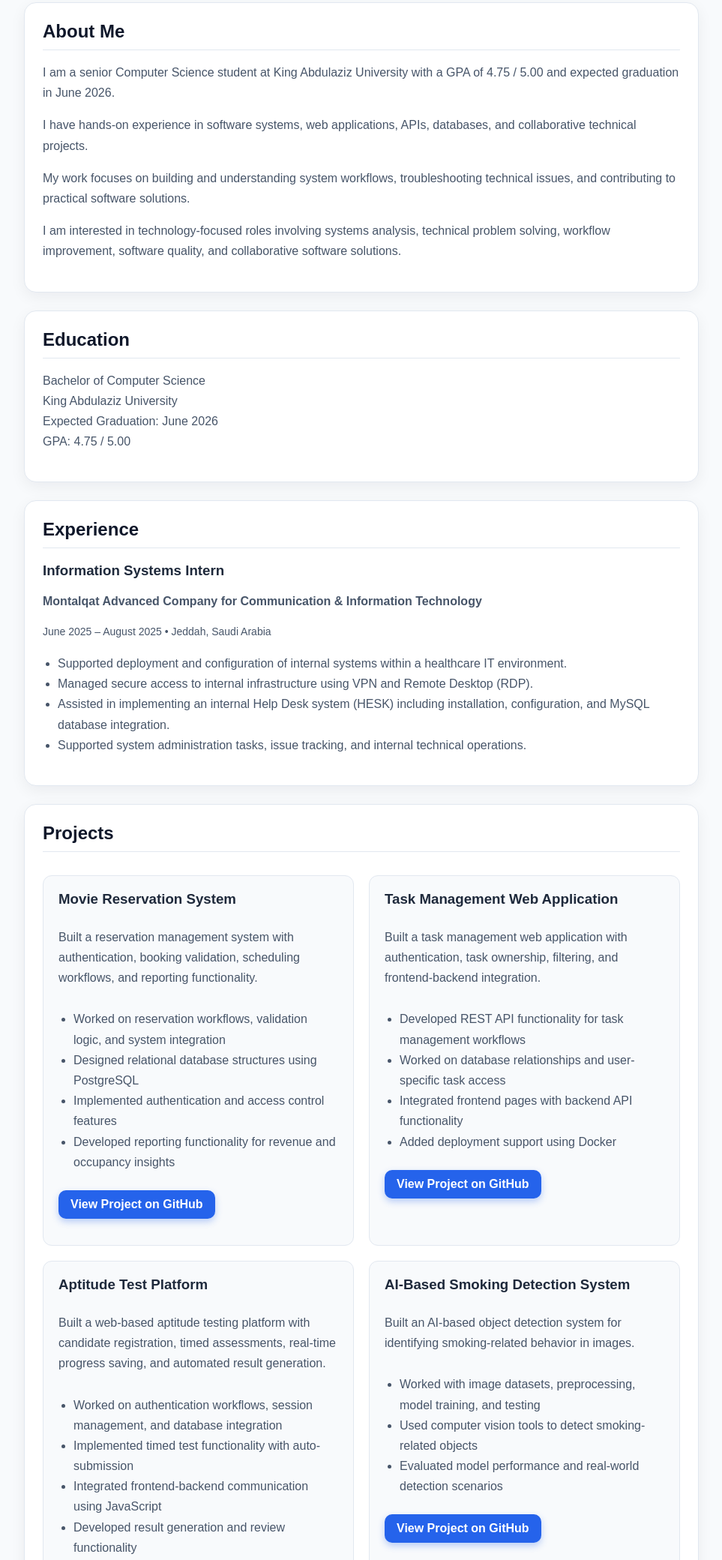
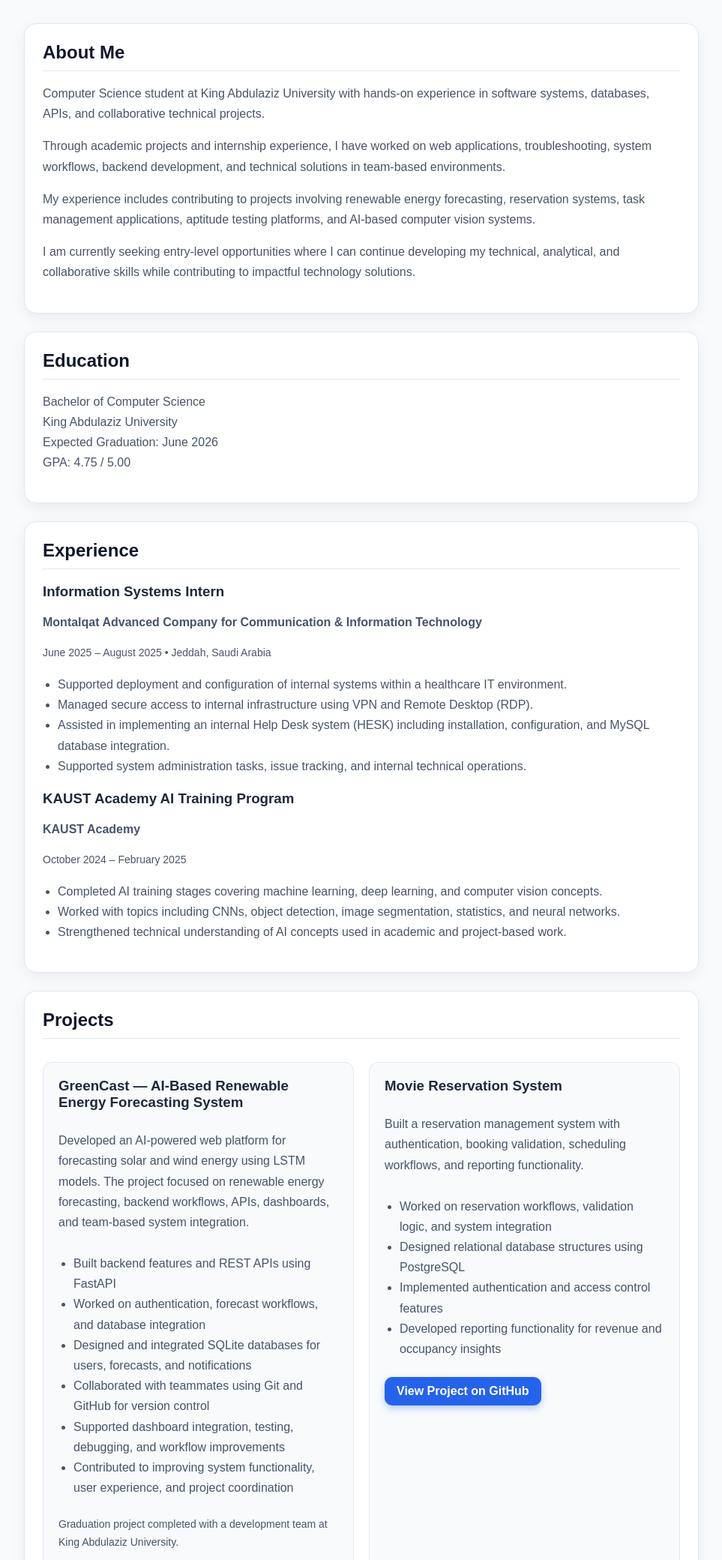
Before and after one commit to HossamAmasha/hossamamasha.github.io, a plain HTML site: page index.html in a window 1280 px wide. Shown: the part 358-2438 px from the top of the page at 75% size, without its empty margins (158-1121 px from the left). Drawn offline with Linux system fonts and the light colour scheme.

Commit message:
Added graduation project

```diff
--- a/index.html
+++ b/index.html
@@ -17,15 +17,18 @@
 
         <div class="nav">
             <a href="#about">About</a>
+            <a href="#education">Education</a>
             <a href="#experience">Experience</a>
             <a href="#projects">Projects</a>
             <a href="#skills">Skills</a>
-            <a href="#education">Education</a>
         </div>
 
         <div class="header">
             <h1>Hossam Amasha</h1>
-            <p class="title">Computer Science Student | Systems-Oriented Projects & Software Solutions</p>
+            <p class="title">
+                Computer Science Student | Backend Development, APIs & Database Systems | Interested in Business
+                Analysis, Technical Consulting
+            </p>
             <p>Computer Science Student at King Abdulaziz University</p>
 
 
@@ -51,24 +54,25 @@
             <h2>About Me</h2>
 
             <p>
-                I am a senior Computer Science student at King Abdulaziz University with a GPA of 4.75 / 5.00 and
-                expected graduation in June 2026.
+                Computer Science student at King Abdulaziz University with hands-on experience in software systems,
+                databases, APIs, and collaborative technical projects.
             </p>
 
             <p>
-                I have hands-on experience in software systems, web applications, APIs, databases, and collaborative
-                technical projects.
+                Through academic projects and internship experience, I have worked on web applications,
+                troubleshooting, system workflows, backend development, and technical solutions in team-based
+                environments.
             </p>
 
             <p>
-                My work focuses on building and understanding system workflows, troubleshooting technical issues, and
-                contributing to practical software solutions.
+                My experience includes contributing to projects involving renewable energy forecasting,
+                reservation systems, task management applications, aptitude testing platforms, and AI-based computer
+                vision systems.
             </p>
 
             <p>
-                I am interested in technology-focused roles involving systems analysis, technical problem solving,
-                workflow improvement, software quality, and collaborative software solutions.
-
+                I am currently seeking entry-level opportunities where I can continue developing my technical,
+                analytical, and collaborative skills while contributing to impactful technology solutions.
             </p>
         </div>
 
@@ -108,12 +112,62 @@
                 </ul>
 
             </div>
+
+            <div class="experience-item">
+
+                <h3>KAUST Academy AI Training Program</h3>
+
+                <p class="experience-company">
+                    KAUST Academy
+                </p>
+
+                <p class="experience-date">
+                    October 2024 – February 2025
+                </p>
+
+                <ul>
+                    <li>Completed AI training stages covering machine learning, deep learning, and computer vision
+                        concepts.</li>
+                    <li>Worked with topics including CNNs, object detection, image segmentation, statistics, and neural
+                        networks.</li>
+                    <li>Strengthened technical understanding of AI concepts used in academic and project-based work.
+                    </li>
+                </ul>
+
+            </div>
+
         </div>
 
         <div class="section" id="projects">
             <h2>Projects</h2>
 
             <div class="projects-grid">
+
+                <div class="project-card">
+
+                    <h3>GreenCast — AI-Based Renewable Energy Forecasting System</h3>
+
+                    <p>
+                        Developed an AI-powered web platform for forecasting solar and wind energy using LSTM models.
+                        The project focused on renewable energy forecasting, backend workflows, APIs, dashboards, and
+                        team-based system integration.
+                    </p>
+
+                    <ul>
+                        <li>Built backend features and REST APIs using FastAPI</li>
+                        <li>Worked on authentication, forecast workflows, and database integration</li>
+                        <li>Designed and integrated SQLite databases for users, forecasts, and notifications</li>
+                        <li>Collaborated with teammates using Git and GitHub for version control</li>
+                        <li>Supported dashboard integration, testing, debugging, and workflow improvements</li>
+                        <li>Contributed to improving system functionality, user experience, and project coordination
+                        </li>
+                    </ul>
+
+                    <p class="project-note">
+                        Graduation project completed with a development team at King Abdulaziz University.
+                    </p>
+
+                </div>
 
                 <div class="project-card">
 
@@ -233,18 +287,19 @@
             <h2>Skills</h2>
 
             <p>
-                APIs, Databases & SQL, Software Testing, Troubleshooting,
-                System Analysis, Technical Documentation, Workflow Analysis,
-                Requirement Gathering, Python, JavaScript, Java,
-                Git/GitHub, Docker, FastAPI, PostgreSQL,
-                MySQL, SQLite, HTML/CSS
+                Python, FastAPI, REST APIs, API Development, Back-End Web Development,
+                SQL, Database Design, SQLite, MySQL, PostgreSQL,
+                Authentication (JWT), JavaScript, HTML/CSS,
+                Git, GitHub, Docker, Software Testing, Troubleshooting,
+                Requirements Gathering, Workflow Analysis, System Analysis,
+                Technical Documentation, Teamwork, Communication,
+                Machine Learning, Deep Learning, Computer Vision
             </p>
         </div>
-
         <footer class="footer">
             <p>© 2026 Hossam Amasha</p>
         </footer>
-
+    </div>
 </body>
 
 </html>
```
